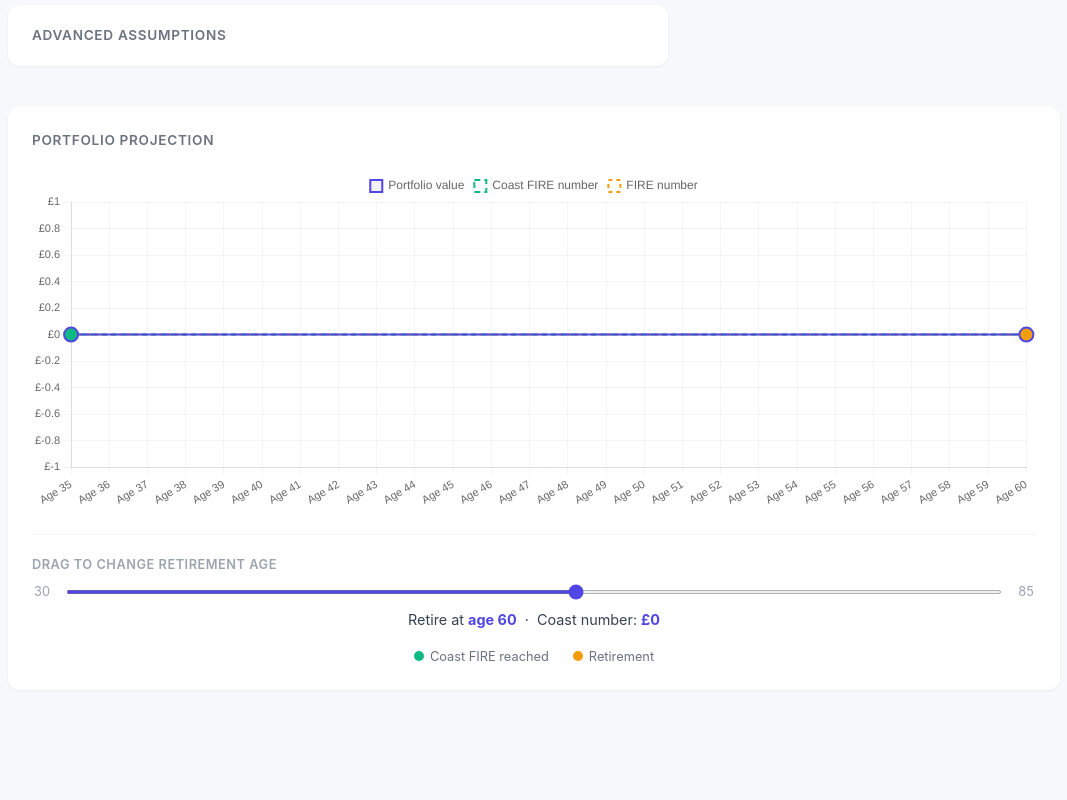
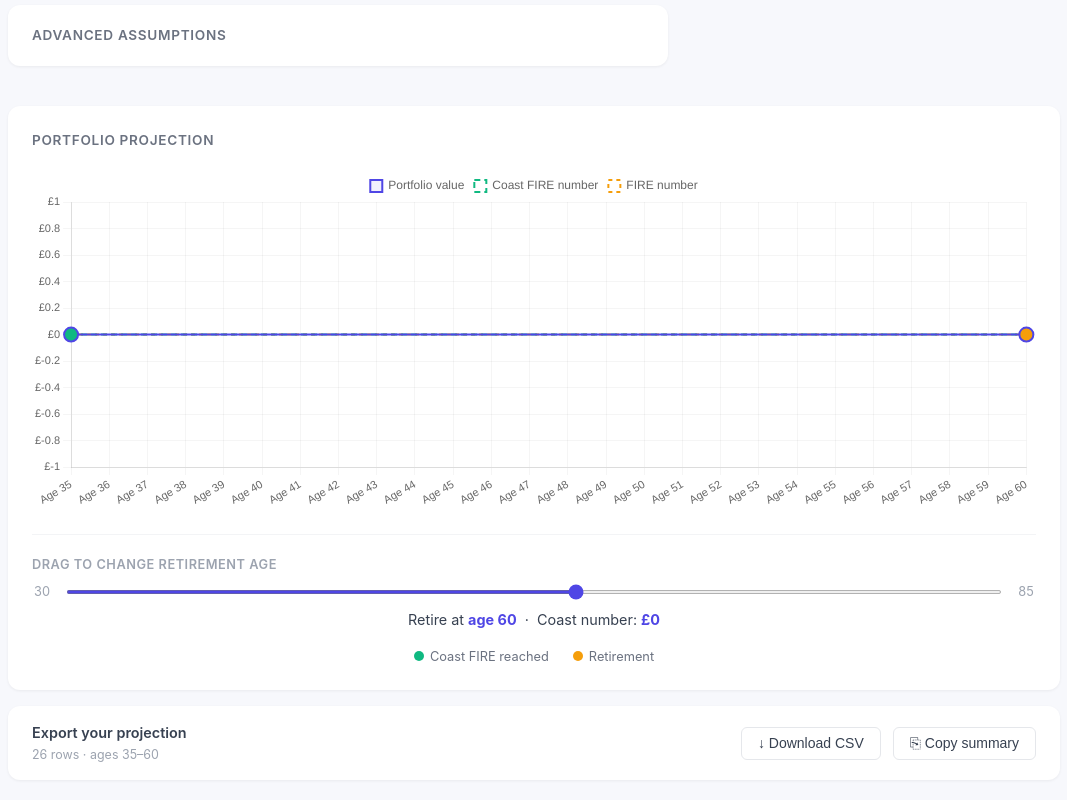
Before and after one commit to livkndt/coast-fire-calculator, a Vue app: page / in a window 1280 px wide. Shown: the part 1158-1958 px from the top of the page, without its empty margins (106-1173 px from the left). Before the commit the page ends 1880 px from the top, so only its background shows below. Built offline with nearby package versions, Linux system fonts and the light colour scheme.

Commit message:
feature: implements csv and copy export

```diff
--- /dev/null
+++ b/src/composables/useExport.ts
@@ -0,0 +1,107 @@
+import { ref } from 'vue'
+import type { ProjectionRow } from '@/core/projection'
+import type { CoastFireInputs, CoastFireResult } from '@/types'
+
+// ── Pure functions (exported for testing) ─────────────────────────────────
+
+const CSV_HEADER = 'Year,Age,SIPP (£),Other Investments (£),Total Portfolio (£),Coast FIRE Reached,Milestone'
+
+/**
+ * Converts a projection row array to a CSV string.
+ * Columns: Year, Age, SIPP, Other, Total, CoastReached, Milestone
+ */
+export function buildCsvContent(rows: ProjectionRow[]): string {
+  const coastIndex = rows.findIndex(r => r.coastReached)
+
+  const lines = rows.map((row, i) => {
+    const milestones: string[] = []
+    if (i === coastIndex)       milestones.push('Coast FIRE Reached')
+    if (row.isRetirementYear)   milestones.push('Retirement')
+    if (row.isStatePensionYear) milestones.push('State Pension')
+
+    return [
+      row.year,
+      row.age,
+      Math.round(row.sippValue),
+      Math.round(row.otherValue),
+      Math.round(row.totalValue),
+      row.coastReached ? 'Yes' : 'No',
+      milestones.join(' / '),
+    ].join(',')
+  })
+
+  return [CSV_HEADER, ...lines].join('\n')
+}
+
+const gbp = (v: number) =>
+  new Intl.NumberFormat('en-GB', {
+    style: 'currency',
+    currency: 'GBP',
+    maximumFractionDigits: 0,
+  }).format(v)
+
+/**
+ * Builds a plain-text summary of the key results for clipboard copy.
+ */
+export function buildSummaryText(
+  results: CoastFireResult,
+  inputs: CoastFireInputs,
+): string {
+  const lines: string[] = [
+    'Coast FIRE Summary',
+    '==================',
+    `FIRE number:         ${gbp(results.fireNumber)}`,
+    `Coast FIRE number:   ${gbp(results.coastFireNumber)}`,
+    `Current total:       ${gbp(results.currentTotal)}`,
+    '',
+  ]
+
+  if (results.hasCoasted) {
+    const surplus = results.currentTotal - results.coastFireNumber
+    lines.push('Status:              Already coasted!')
+    lines.push(`Surplus:             ${gbp(surplus)}`)
+  } else {
+    lines.push(`Gap to coast:        ${gbp(results.amountToCoast)}`)
+    if (results.projectedCoastAge !== null) {
+      lines.push(`Projected coast:     Age ${results.projectedCoastAge} (${results.projectedCoastYear})`)
+    } else {
+      lines.push('Projected coast:     Not reached within projection')
+    }
+  }
+
+  lines.push('')
+  lines.push(`Retirement age:      ${inputs.retirementAge}`)
+  lines.push(`Annual expenses:     ${gbp(inputs.annualRetirementExpenses)}/year`)
+  lines.push(`Real return rate:    ${inputs.realAnnualReturnRate}%`)
+  lines.push(`Safe withdrawal:     ${inputs.safeWithdrawalRate}%`)
+  lines.push('')
+  lines.push('Generated by Coast FIRE Calculator')
+
+  return lines.join('\n')
+}
+
+// ── Composable ─────────────────────────────────────────────────────────────
+
+export function useExport() {
+  const copied = ref(false)
+
+  function downloadCsv(rows: ProjectionRow[], filename = 'coast-fire-projection.csv') {
+    const content = buildCsvContent(rows)
+    const blob = new Blob([content], { type: 'text/csv;charset=utf-8;' })
+    const url = URL.createObjectURL(blob)
+    const a = document.createElement('a')
+    a.href = url
+    a.download = filename
+    a.click()
+    URL.revokeObjectURL(url)
+  }
+
+  async function copyToClipboard(results: CoastFireResult, inputs: CoastFireInputs) {
+    const text = buildSummaryText(results, inputs)
+    await navigator.clipboard.writeText(text)
+    copied.value = true
+    setTimeout(() => { copied.value = false }, 2000)
+  }
+
+  return { downloadCsv, copyToClipboard, copied }
+}
--- a/src/views/CalculatorView.vue
+++ b/src/views/CalculatorView.vue
@@ -294,6 +294,30 @@
       <ProjectionChart />
     </section>
 
+    <!-- ── Export ────────────────────────────────────────────────────── -->
+    <section class="calculator__export">
+      <div class="export-bar">
+        <div class="export-bar__info">
+          <span class="export-bar__label">Export your projection</span>
+          <span class="export-bar__sub">
+            {{ rows.length }} rows · ages {{ inputs.currentAge }}–{{ inputs.retirementAge }}
+          </span>
+        </div>
+        <div class="export-bar__actions">
+          <button class="btn btn--outline" @click="handleDownload">
+            ↓ Download CSV
+          </button>
+          <button
+            class="btn btn--outline"
+            :class="{ 'btn--success': copied }"
+            @click="handleCopy"
+          >
+            {{ copied ? '✓ Copied!' : '⎘ Copy summary' }}
+          </button>
+        </div>
+      </div>
+    </section>
+
   </div>
 </template>
 
@@ -302,9 +326,19 @@ import { storeToRefs } from 'pinia'
 import { useCalculatorStore } from '@/stores/calculator'
 import ProjectionChart from '@/components/ProjectionChart.vue'
 import InfoTooltip from '@/components/InfoTooltip.vue'
+import { useExport } from '@/composables/useExport'
 
 const store = useCalculatorStore()
-const { inputs, results } = storeToRefs(store)
+const { inputs, results, rows } = storeToRefs(store)
+const { downloadCsv, copyToClipboard, copied } = useExport()
+
+function handleDownload() {
+  downloadCsv(rows.value)
+}
+
+async function handleCopy() {
+  await copyToClipboard(results.value, inputs.value)
+}
 
 function fmt(value: number): string {
   return new Intl.NumberFormat('en-GB', {
@@ -550,4 +584,75 @@ function fmt(value: number): string {
 .calculator__chart {
   margin-top: 1.5rem;
 }
+
+/* ── Export bar ────────────────────────────────────────────────────── */
+
+.calculator__export {
+  margin-top: 1rem;
+}
+
+.export-bar {
+  background: #fff;
+  border-radius: 12px;
+  padding: 1rem 1.5rem;
+  box-shadow: 0 1px 3px rgba(0,0,0,0.06);
+  display: flex;
+  align-items: center;
+  justify-content: space-between;
+  gap: 1rem;
+  flex-wrap: wrap;
+}
+
+.export-bar__info {
+  display: flex;
+  flex-direction: column;
+  gap: 2px;
+}
+
+.export-bar__label {
+  font-size: 0.9rem;
+  font-weight: 600;
+  color: #374151;
+}
+
+.export-bar__sub {
+  font-size: 0.78rem;
+  color: #9ca3af;
+}
+
+.export-bar__actions {
+  display: flex;
+  gap: 0.75rem;
+  flex-wrap: wrap;
+}
+
+.btn {
+  display: inline-flex;
+  align-items: center;
+  gap: 6px;
+  padding: 0.45rem 1rem;
+  border-radius: 6px;
+  font-size: 0.875rem;
+  font-weight: 500;
+  cursor: pointer;
+  transition: all 0.15s;
+  border: none;
+}
+
+.btn--outline {
+  background: #fff;
+  border: 1px solid #e5e7eb;
+  color: #374151;
+}
+
+.btn--outline:hover {
+  border-color: #4f46e5;
+  color: #4f46e5;
+}
+
+.btn--success {
+  background: #ecfdf5;
+  border-color: #10b981;
+  color: #065f46;
+}
 </style>
```
Also changed, not shown: 1 other file (tests, documents, lock files or other folders).
